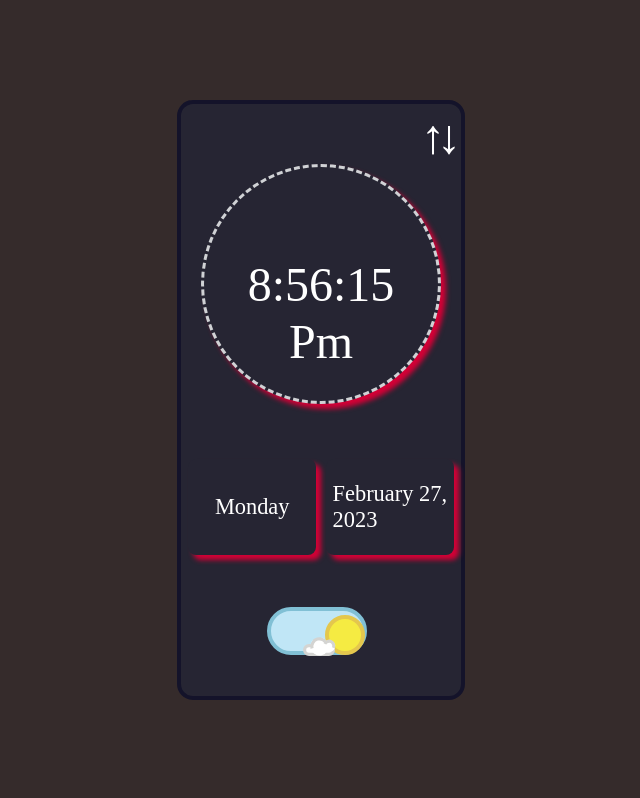
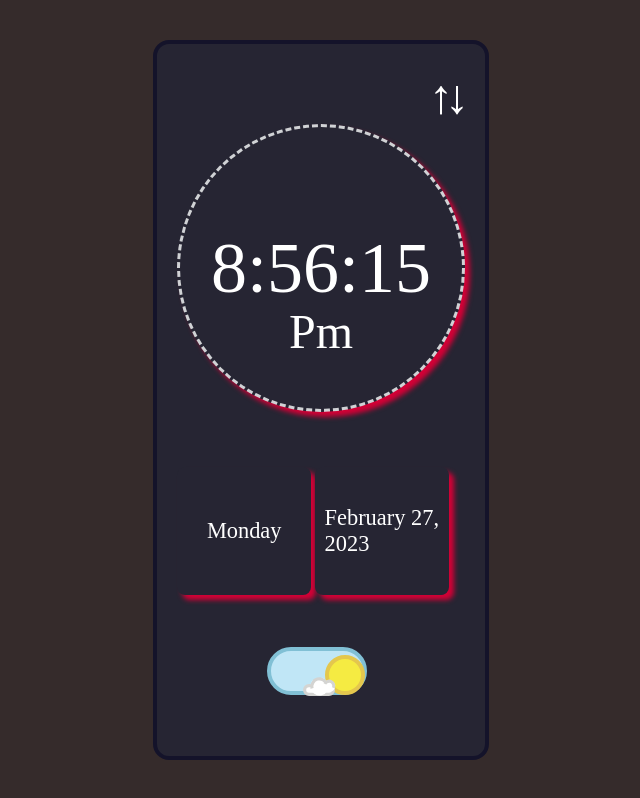
Before and after one commit to Augustine-edeh/Mobile-clock-app, a plain HTML site: page index.html in a window 1280 px wide. Shown: the whole page, without its empty margins (319-959 px from the left). Drawn offline with Linux system fonts and the light colour scheme.

Commit message:
Slight adjustments to display dimensions

```diff
--- a/style.css
+++ b/style.css
@@ -45,8 +45,8 @@ main {
   display: grid;
   place-content: center;
   background-color: var(--ghost-white);
-  height: 37.5rem;
-  width: 18rem;
+  height: 45rem;
+  width: 21rem;
   border-radius: 1rem;
   border: 0.3rem solid var(--border);
 }
@@ -73,10 +73,10 @@ main {
   background: var(--div-bg);
   border-radius: 50%;
   border: 0.2rem dashed var(--timberwolf);
-  height: 15rem;
-  width: 15rem;
+  height: 18rem;
+  width: 18rem;
   margin: auto;
-  font-size: 3rem;
+  font-size: 4.5rem;
   -webkit-box-shadow: 5px 5px 5px 0px var(--shadow);
   -moz-box-shadow: 5px 5px 5px 0px var(--shadow);
   box-shadow: 5px 5px 5px 0px var(--shadow);
@@ -102,8 +102,8 @@ main {
   place-content: center;
   color: var(--color);
   background-color: var(--div-bg);
-  height: 6rem;
-  width: 8rem;
+  height: 8rem;
+  width: 9.5rem;
   font-size: 1.4rem;
   padding: 0.4rem;
   border-radius: 0.5rem;
```
